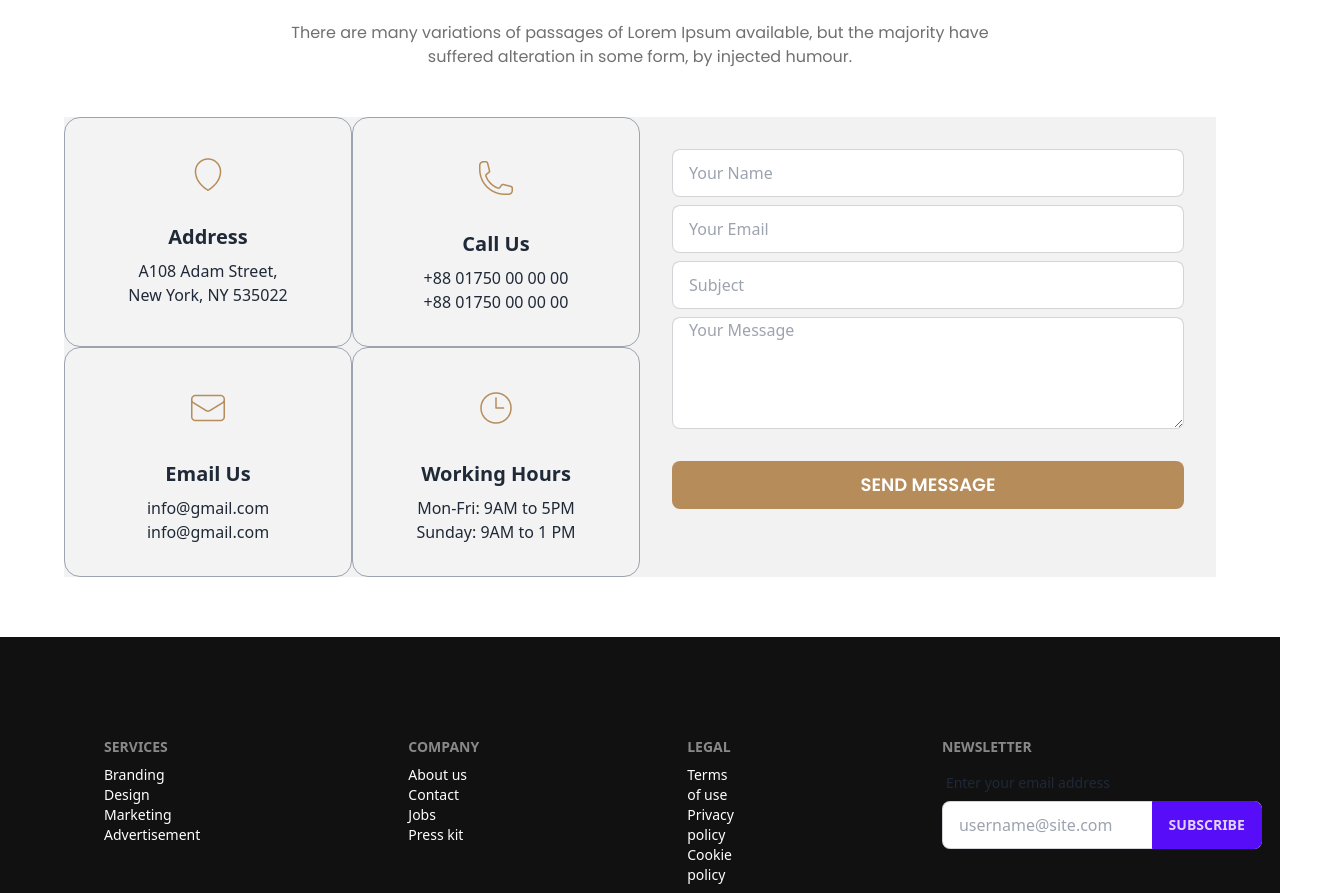
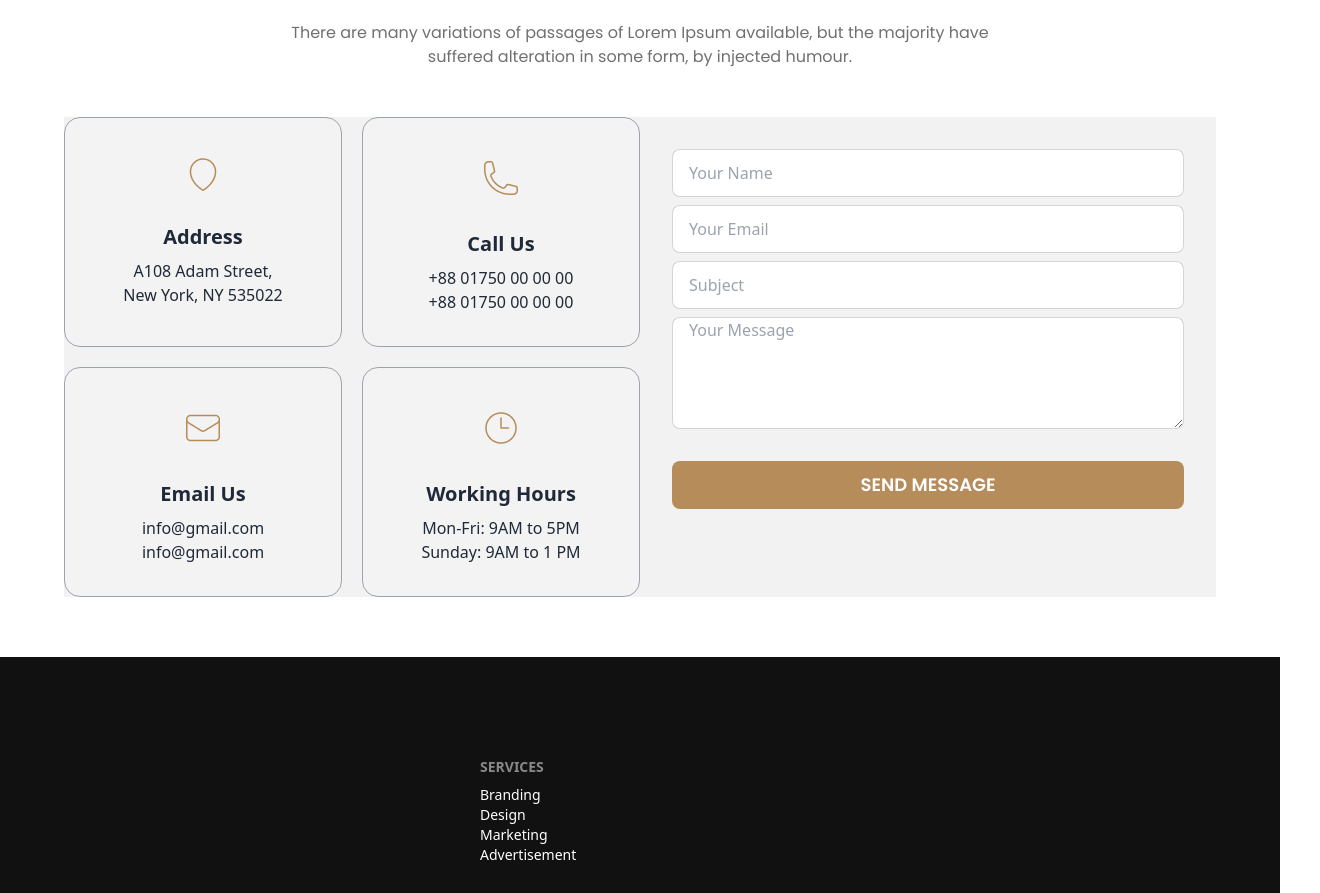
Before and after one commit to sultan435/legel-website-repo, a plain HTML site: page index.html in a window 1280 px wide. Shown: the part 4023-4916 px from the top of the page, 1320 px wide, since content can reach past the window. Drawn offline with nearby package versions, Linux system fonts and the light colour scheme.

```diff
--- a/index.html
+++ b/index.html
@@ -77,7 +77,7 @@
                     </ul>
                 </div>
                 <div class="navbar-end">
-                    <a class="btn bg-[#B68C5A] border-none text-white text-xl  font-semibold font-poppins">Free
+                    <a class="btn bg-[#B68C5A] border-none text-white text-xl  font-semibold font-poppins ">Free
                         Consultation</a>
                 </div>
             </div>
@@ -332,7 +332,7 @@
             <div>
                 <div class="bg-base-200">
                     <div class="flex flex-col lg:flex-row ">
-                      <div class="flex-1 grid grid-cols-2">
+                      <div class="flex-1 grid grid-cols-1 gap-5 lg:grid-cols-2">
                         <div class="card bg-[#F3F3F3] border border-gray-400">
                             <figure class="px-10 pt-10">
                               <img src="./images/address.png" alt="Shoes" class="rounded-xl" />
@@ -402,7 +402,7 @@
     </main>
     <footer class="footer p-10 bg-[#111] text-white">
         <div class="max-w-screen-xl mx-auto px-6 md:px-10 lg:px-16 py-5 my-10">
-            <div class="flex gap-52">
+            <div class="flex flex-col gap-10 lg:gap-52">
                 <div class="flex flex-col">
                     <span class="footer-title">Services</span>
                     <a class="link link-hover">Branding</a>
@@ -427,12 +427,12 @@
                     <span class="footer-title">Newsletter</span>
                     <div class="form-control w-80">
                       <label class="label">
-                        <span class="label-text">Enter your email address</span>
+                        <span class="label-text text-white">Enter your email address</span>
                       </label>
-                      <div class="relative">
-                        <input type="text" placeholder="username@site.com" class="input input-bordered w-full pr-16" />
+                      <!-- <div class="relative">
+                        <input type="text" placeholder="username@site.com" class="input input-bordered w-20" />
                         <button class="btn btn-primary absolute top-0 right-0 rounded-l-none">Subscribe</button>
-                      </div>
+                      </div> -->
                     </div>
                   </div>
             </div>
```
